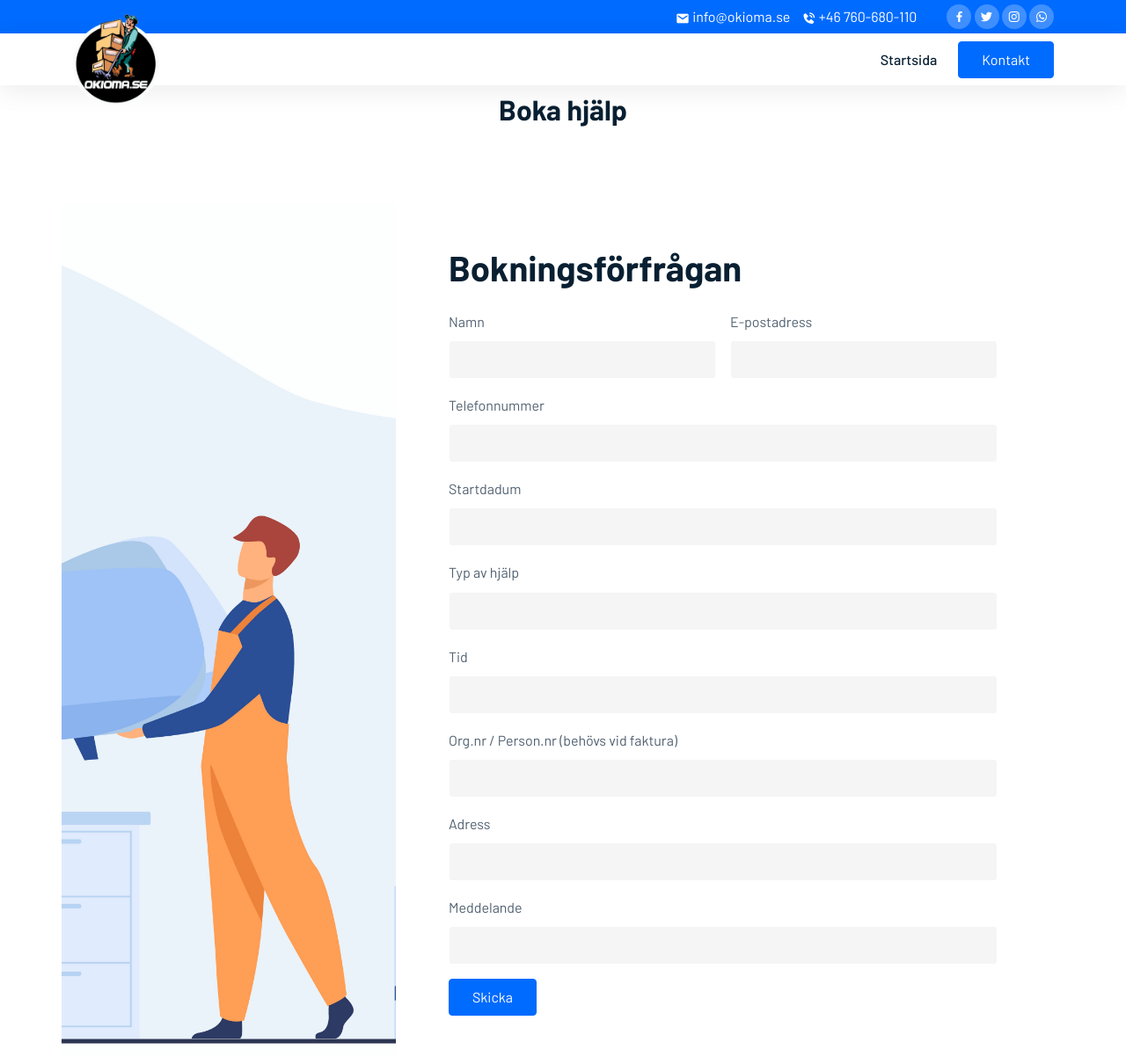
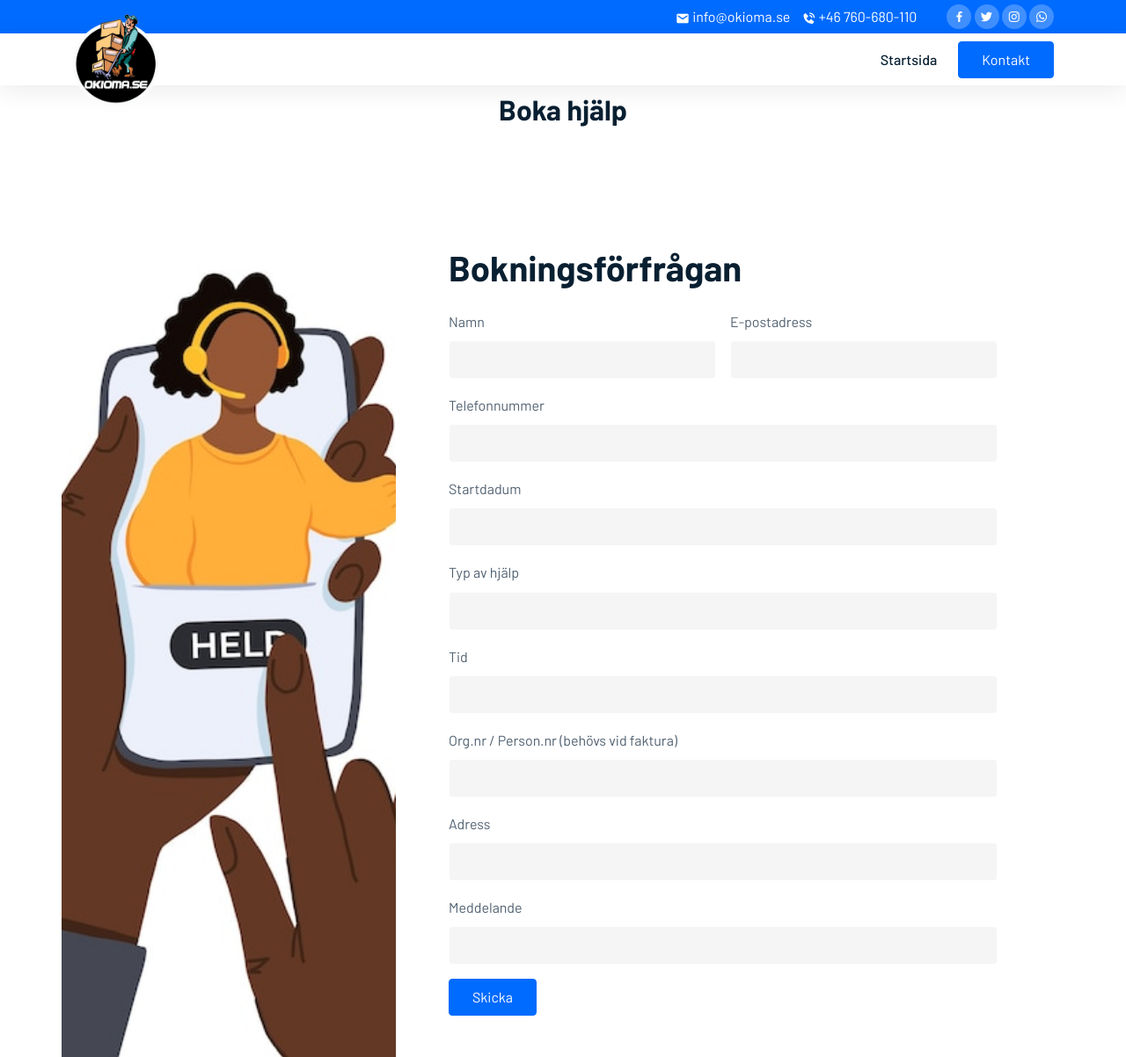
Before and after one commit to developer006tz/okioma, a PHP site: page /boka-hjalp.php in a window 1280 px wide. Shown: the top 1202 px of the page at 88% size. Run offline with PHP 8.4, Linux system fonts and the light colour scheme.

```diff
--- a/boka-hjalp.php
+++ b/boka-hjalp.php
@@ -41,7 +41,7 @@
         <div class="container">
 
             <div class="row gy-4">
-                <div class="col-lg-4 col-sm-12 bg-cover img-fluid" style="background-image: url(img/vectors/moving_.png); min-height:300px;">
+                <div class="col-lg-4 col-sm-12 bg-cover img-fluid" style="background-image: url(img/bokahjalp.jpg); min-height:300px;">
 
                 </div>
                 <div class="col-lg-8">
```
Also changed, not shown: img/bokahjalp.jpg (added).
